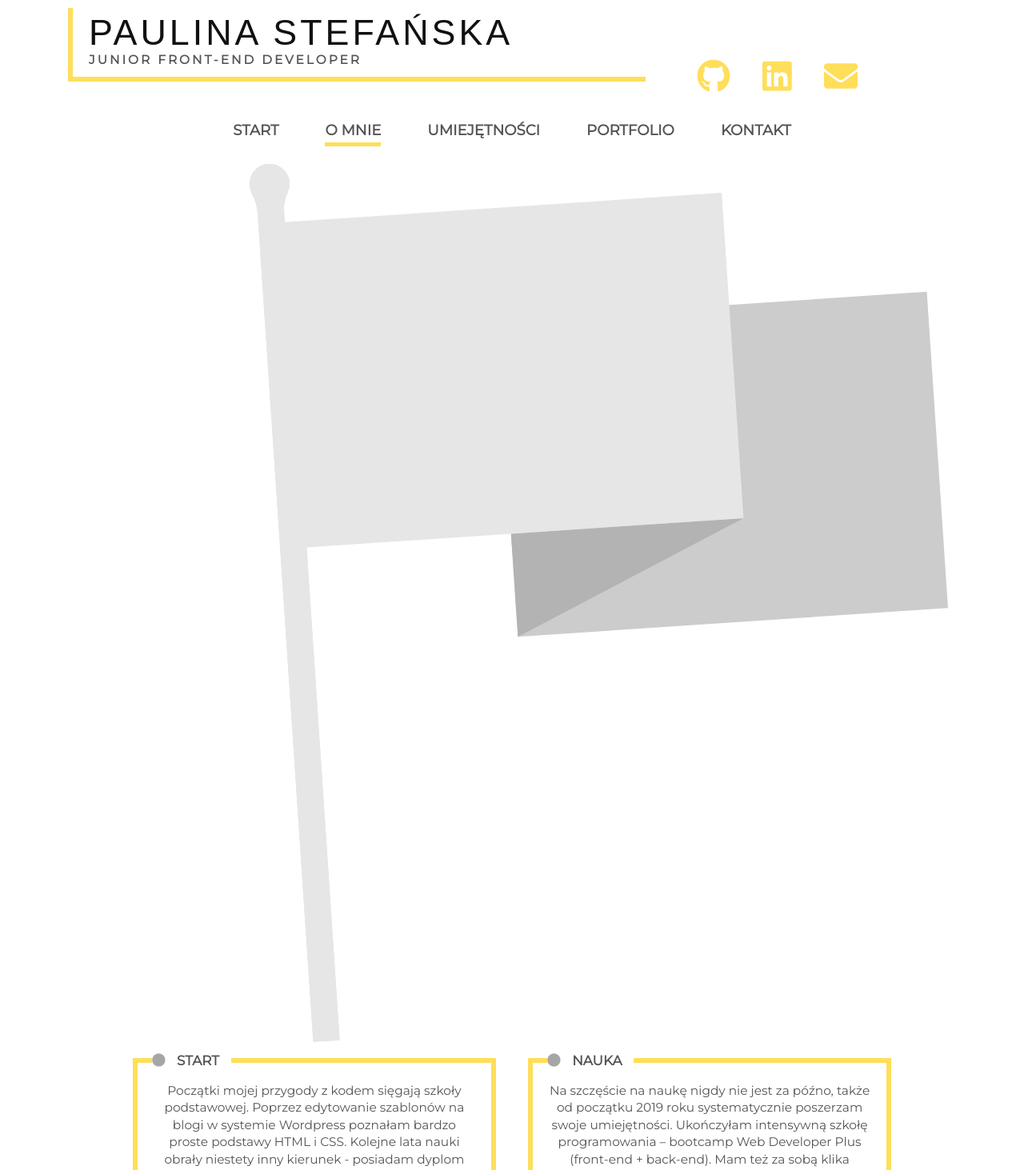
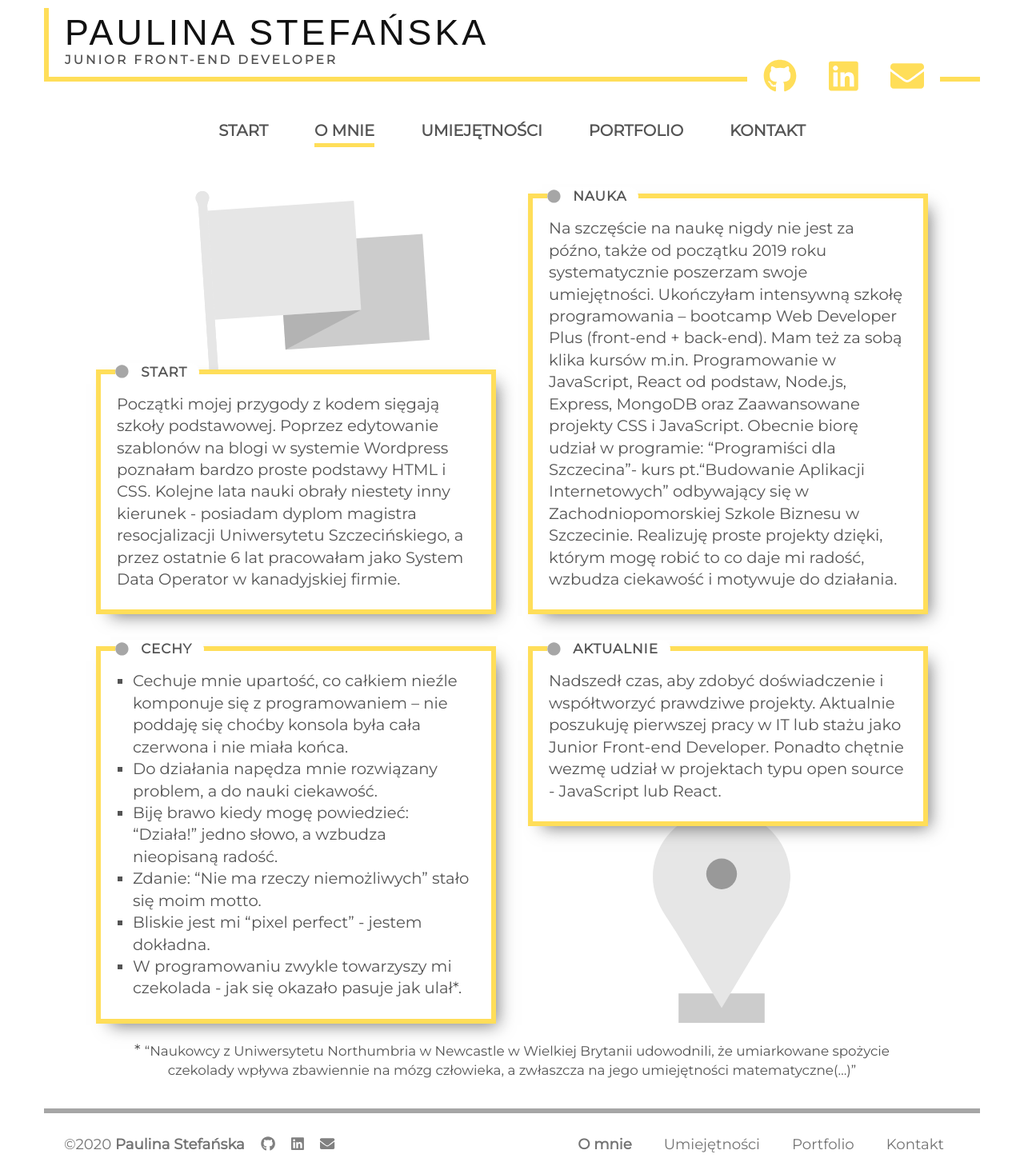
Before and after one commit to paulinastefanska/portfolio, a React (Create React App) app: page /about in a window 1280 px wide. Shown: the top 1463 px of the page at 80% size. Built offline with nearby package versions, Linux system fonts and the light colour scheme; a web font is replaced by a local one.

Commit message:
Add styles

```diff
--- a/src/styles/global.scss
+++ b/src/styles/global.scss
@@ -22,18 +22,11 @@ body {
   overflow-y: scroll;
 }
 
-.container_fluid {
-  width: 100%;
-  max-width: 1000px;
+.container {
+  max-width: 1200px;
   min-height: 100vh;
-  margin: 0 auto;
-  padding: 15px 20px;
   display: flex;
   flex-direction: column;
-}
-
-main {
-  flex-grow: 1;
 }
 
 a,
--- a/src/styles/layouts/Footer.scss
+++ b/src/styles/layouts/Footer.scss
@@ -1,38 +1,55 @@
 @import "../global.scss";
 
 .footer {
+  display: flex;
+  flex-direction: column-reverse;
+  border-top: 4px solid $color-grey;
+  // margin: 10px;
+  // padding: 0;
+  @include tablet-large {
+    flex-direction: row;
+    justify-content: space-between;
+  }
+  @include mobile-large {
+    border-top: 6px solid $color-grey;
+  }
+  &_menu {
     display: flex;
     flex-direction: row;
     justify-content: space-evenly;
     padding: 0;
     padding-top: 10px;
     margin: 0;
-  border-top: 4px solid $color-grey;
     li {
       list-style: none;
       font-size: $base-size;
       @include mobile-large {
         font-size: $base-size * 1.2;
       }
-    .footer_menu {
+      @include tablet-large {
+        font-size: $base-size * 1.3;
+      }
+      .footer_link {
         color: $color-text-light;
         &.active {
           font-weight: bold;
         }
       }
       @include tablet-small {
-      margin: 0 25px;
+        margin: 0 20px;
       }
     }
     @include mobile-large {
-    border-top: 6px solid $color-grey;
       padding-top: 15px;
     }
     @include tablet-small {
       justify-content: center;
     }
+    @include tablet-large {
+      padding: 25px;
     }
-.footer_links {
+  }
+  &_socials {
     text-align: center;
     font-size: $base-size;
     margin: 10px;
@@ -44,6 +61,11 @@
         margin-right: 20px;
       }
     }
+    @include tablet-large {
+      padding: 25px;
+      margin: 0;
+      font-size: $base-size * 1.3;
+    }
     .footer_social {
       font-size: $base-size * 1.2;
       color: $color-text-light;
@@ -54,5 +76,9 @@
           display: inline;
         }
       }
+      @include tablet-large {
+        font-size: $base-size * 1.3;
       }
     }
+  }
+}
--- a/src/styles/layouts/Main.scss
+++ b/src/styles/layouts/Main.scss
@@ -1,12 +1,13 @@
 @import "../global.scss";
 
-main {
+.main {
+  flex-grow: 1;
   margin-top: 10px;
   padding: 0 10px 10px;
   @include mobile-large {
     margin-top: 0;
   }
   @include tablet-large {
-    padding: 0 25px 15px 25px;
+    padding: 15px 0;
   }
 }
--- a/src/styles/layouts/Menu.scss
+++ b/src/styles/layouts/Menu.scss
@@ -17,6 +17,9 @@
     line-height: 1;
     a {
       color: $color-text-dark;
+    }
+    a:hover {
+      color: $color-text-dark !important;
     }
     @include mobile-large {
       font-size: $base-size * 2.2;
@@ -92,8 +95,11 @@
   &_social {
     display: none;
     position: absolute;
-    right: -175px;
-    top: 38px;
+    top: 40px;
+    right: 30px;
+    width: 170px;
+    background: white;
+    z-index: 1;
     a {
       color: $color-yellow;
       font-size: $base-size * 2.5;
@@ -116,17 +122,19 @@
       display: block;
     }
     @include tablet-small {
-      right: -215px;
+      right: 30px;
       top: 45px;
+      width: 195px;
     }
     @include tablet-large {
-      right: -285px;
+      right: 50px;
       top: 55px;
-      z-index: 1;
+      width: 241px;
     }
   }
   @include mobile-large {
-    width: 65%;
+    width: 100%;
+    position: relative;
     padding: 8px 0 8px 15px;
   }
   @include tablet-large {
@@ -136,11 +144,12 @@
 
 .menu {
   position: absolute;
-  left: -100vw;
+  left: -110vw;
   width: 100vw;
   z-index: 99;
   text-align: right;
   background-color: $color-background;
+  box-shadow: 0px 80px 40px -5px rgba(17, 17, 17, 0.6);
   transition: $transition;
   &_list {
     list-style: none;
@@ -191,7 +200,7 @@
         padding-left: 0;
       }
       @include tablet-large {
-        font-size: $base-size * 1.3;
+        font-size: $base-size * 1.4;
         padding-bottom: 12px;
         border-bottom: 5px solid $color-background;
       }
@@ -206,6 +215,7 @@
     left: 0;
     padding: 0;
     transition: none;
+    box-shadow: none;
   }
   @include tablet-large {
     z-index: 0;
--- a/src/styles/pages/AboutPage.scss
+++ b/src/styles/pages/AboutPage.scss
@@ -3,26 +3,36 @@
 .about {
   font-size: $base-size * 1.1;
   line-height: 1.4;
-  text-align: center;
+  position: relative;
   .row {
     justify-content: center;
+    @include tablet-small {
+      position: relative;
+    }
+  }
+  .row:nth-child(1) {
+    [class*="col-"]:nth-child(1) {
+      height: 50%;
+    }
+    @include tablet-small {
+      align-items: flex-end;
+    }
+  }
+  .row:nth-child(2) {
+    [class*="col-"]:nth-child(2) {
+      height: 50%;
+    }
   }
   [class*="col-"] {
     margin: 15px 5px;
     border: 6px solid $color-yellow;
+    box-shadow: 10px 10px 20px -8px rgba(17, 17, 17, 0.55);
+    background-color: $color-background;
     @include mobile-large {
       margin: 20px;
     }
     @include tablet-large {
       padding: 8px 20px;
-    }
-  }
-  .col-md-5:nth-child(1) {
-    height: 50%;
-  }
-  .row:nth-child(2) {
-    .col-md-5:nth-child(2) {
-      height: 50%;
     }
   }
   &_title {
@@ -33,11 +43,13 @@
     font-size: $base-size * 1.2;
     font-weight: bold;
     text-transform: uppercase;
+    letter-spacing: 1px;
     margin-bottom: 10px;
     padding-right: 15px;
     position: absolute;
     top: -14px;
     left: 18px;
+    border-radius: 55px;
   }
   &_icon {
     color: $color-grey;
@@ -48,17 +60,56 @@
   }
   &_text-list {
     padding-left: 20px;
+    list-style-type: square;
   }
   &_curiosity {
     font-size: $base-size * 0.9;
     text-align: center;
+    margin-top: 10px;
     @include tablet-small {
       width: 80%;
       margin: 20px auto;
       margin-top: 0;
     }
+    @include tablet-large {
+      width: 88%;
+      font-size: $base-size * 1.2;
+    }
   }
   &_star {
     font-size: $base-size * 1.2;
+    @include tablet-large {
+      font-size: $base-size * 1.4;
+    }
+  }
+  @include tablet-large {
+    font-size: $base-size * 1.4;
   }
 }
+
+//images styles
+.flag_start {
+  @include tablet-small {
+    position: absolute;
+    height: 55%;
+    left: 5%;
+    top: 3%;
+  }
+  @include laptop {
+    height: 65%;
+    left: 11%;
+  }
+}
+.point_now {
+  @include tablet-small {
+    position: absolute;
+    height: 50%;
+    right: 17%;
+    bottom: 4%;
+    z-index: -1;
+  }
+  @include laptop {
+    height: 52%;
+    right: 21%;
+  }
+}
```
Lines whose indentation alone changed are shown as unchanged.
